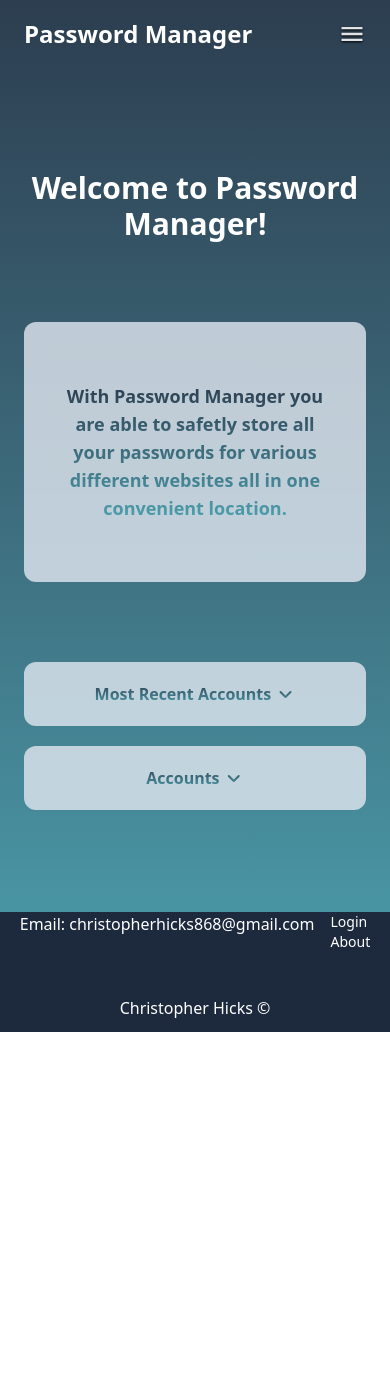
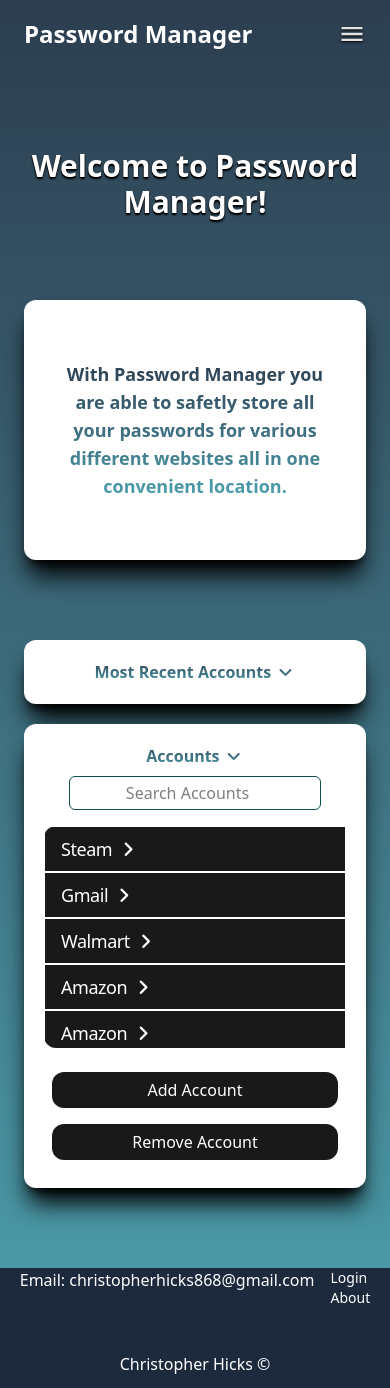
Before and after one commit to Christopher868/password-manager, a website built with Vite: page frontend/index.html in a window 390 px wide. Before the commit the page ends 1032 px from the top, so only its background shows below. Built offline with nearby package versions, Linux system fonts and the light colour scheme.

Commit message:
Finished main section of html and added functions.js file

```diff
--- a/frontend/index.html
+++ b/frontend/index.html
@@ -39,10 +39,10 @@
       <!-- Website Introduction -->
       <section class="flex flex-col xl:flex-row justify-center items-center gap-y-20 gap-x-30 my-20 xl:my-30 px-6 xl:px-20 text-white">
         <div class="max-w-100">
-          <h2 class="text-3xl lg:text-4xl text-center font-bold text-blue-">Welcome to Password Manager!</h2>
+          <h2 class="text-3xl lg:text-4xl text-center font-bold text-shadow-black text-shadow-sm">Welcome to Password Manager!</h2>
         </div>
 
-        <div class="max-w-100 bg-slate-200/80 p-10 py-15 rounded-xl">
+        <div class="max-w-100 bg-white p-10 py-15 rounded-xl shadow-black shadow-xl">
           <p class="text-lg lg:text-xl text-center font-bold bg-linear-to-b from-[#2c3e50] to-[#4ca1af] text-transparent bg-clip-text">
             With Password Manager you are able to safetly store all your passwords for various different websites
             all in one convenient location.
@@ -55,38 +55,47 @@
       <section class=" w-full h-fit flex flex-row wrap gap-x-10 gap-y-5 sm:gap-y-10 flex-wrap justify-center items-start px-6 mb-20 sm:mb-30">
 
         <!-- Recent Accounts Section -->
-        <div class="w-full h-fit max-w-2xl bg-slate-200/80 p-5 rounded-xl text-center">
+        <div class="w-full h-fit max-w-2xl bg-white shadow-black shadow-xl p-5 rounded-xl text-center">
           <h3 id="recent-accounts-btn" class="text-center text-md sm:text-xl font-bold bg-linear-to-b from-[#2c3e50] to-[#4ca1af] text-transparent bg-clip-text hover:cursor-pointer">Most Recent Accounts <i class="fa fa-angle-down"></i></h3>
 
-          <!-- Recent Passwords Container -->
-          <div id="recent-accounts" class="h-0 flex flex-col items-center font-medium text-black overflow-hidden">
-            <ul class="w-full p-3 flex flex-col gap-6 items-center border-t text-lg tracking-tight text-white">
-              <li class="account border rounded-xl py-1 px-8 bg-linear-to-b from-[#2c3e50] to-[#4ca1af] grow w-50 truncate"><a class="hover:text-blue-400" href="#">Steam</a></li>
-              <li class="border rounded-xl py-1 px-8 bg-linear-to-b from-[#2c3e50] to-[#4ca1af] grow w-50 truncate"><a class="hover:text-blue-400" href="#">Google</a></li>
-              <li class="border rounded-xl py-1 px-8 bg-linear-to-b from-[#2c3e50] to-[#4ca1af] grow w-50 truncate"><a class="hover:text-blue-400" href="#">Epic Games</a></li>
-              <li></li>
-              <li></li>
+          <!-- Recent Accounts Container -->
+          <div id="recent-accounts" class="h-0 flex flex-col items-center font-medium text-black overflow-auto">
+            <ul class="w-full grid grid-cols-1 items-center text-lg text-left tracking-tight text-white bg-black/90 rounded-l-xl overflow-auto" >
+              <a class="shadow-black hover:shadow-md hover:text-blue-400" href="#"><li class="border py-2 px-4 truncate">Steam <i class="fa fa-angle-right"></i></li></a>
+              <a class="shadow-black hover:shadow-md hover:text-blue-400" href="#"><li class="border py-2 px-4 truncate">Google <i class="fa fa-angle-right"></i></li></a>
+              <a class="shadow-black hover:shadow-md hover:text-blue-400" href="#"><li class="border py-2 px-4 truncate">Epic Games <i class="fa fa-angle-right"></i></li></a>
             </ul>
           </div>
         </div>
 
         <!-- Accounts -->
-        <div class="w-full max-w-2xl h-fit flex flex-col justify-center items-center bg-slate-200/80 p-5 rounded-xl">
+        <div class="w-full max-w-2xl h-fit flex flex-col justify-center items-center bg-white shadow-black shadow-xl p-5 rounded-xl">
           <h3 id="accounts-btn" class="text-center w-full text-md sm:text-xl font-bold bg-linear-to-b from-[#2c3e50] to-[#4ca1af] text-transparent bg-clip-text hover:cursor-pointer">Accounts <i class="fa fa-angle-down"></i></h3>
-          <div id="accounts-container" class="w-full max-h-100 h-0 flex flex-col justify-center items-center gap-4 overflow-y-scroll">
-            <input id="search-accounts" class="w-5/6 border border-teal-900 rounded-sm focus:outline-none text-center py-1" type="search" placeholder="Search Accounts">
-            <ul class="w-full font-medium p-3 flex flex-row flex-wrap gap-6 justify-center items-center border-t text-lg text-center tracking-tight text-white">
-              <li class="account border rounded-xl py-1 px-8 bg-linear-to-b from-[#2c3e50] to-[#4ca1af] grow w-50 truncate"><a class="hover:text-blue-400" href="#">Steam</a></li>
-              <li class="account border rounded-xl py-1 px-8 bg-linear-to-b from-[#2c3e50] to-[#4ca1af] grow w-50 truncate"><a class="hover:text-blue-400" href="#">Gmail</a></li>
-              <li class="account border rounded-xl py-1 px-8 bg-linear-to-b from-[#2c3e50] to-[#4ca1af] grow w-50 truncate"><a class="hover:text-blue-400" href="#">Walmart</a></li>
-              <li class="account border rounded-xl py-1 px-8 bg-linear-to-b from-[#2c3e50] to-[#4ca1af] grow w-50 truncate"><a class="hover:text-blue-400" href="#">Amazon</a></li>
-              <li class="account border rounded-xl py-1 px-8 bg-linear-to-b from-[#2c3e50] to-[#4ca1af] grow w-50 truncate"><a class="hover:text-blue-400" href="#">Amazon</a></li>
-              <li class="account border rounded-xl py-1 px-8 bg-linear-to-b from-[#2c3e50] to-[#4ca1af] grow w-50 truncate"><a class="hover:text-blue-400" href="#">Amazon</a></li>
-              <li class="account border rounded-xl py-1 px-8 bg-linear-to-b from-[#2c3e50] to-[#4ca1af] grow w-50 truncate"><a class="hover:text-blue-400" href="#">Amazon</a></li>
-              <li class="account border rounded-xl py-1 px-8 bg-linear-to-b from-[#2c3e50] to-[#4ca1af] grow w-50 truncate"><a class="hover:text-blue-400" href="#">Amazon</a></li>
-              <li class="account border rounded-xl py-1 px-8 bg-linear-to-b from-[#2c3e50] to-[#4ca1af] grow w-50 truncate"><a class="hover:text-blue-400" href="#">Amazon</a></li>
+
+          <!-- Account container and list of accounts -->
+          <div id="accounts-container" class="w-full max-h-100 h-100 flex flex-col items-center gap-4 overflow-y-auto">
+            <input id="search-accounts" class="w-5/6 border border-teal-900 rounded-md focus:outline-none shadow-black hover:shadow-sm focus:shadow-md text-center py-1 mt-2" type="search" placeholder="Search Accounts">
+            <ul class="w-full h-fit bg-black/90 rounded-l-xl font-medium grid grid-cols-1 text-lg text-left tracking-tight text-white overflow-auto">
+              <a class="shadow-black hover:shadow-md hover:text-blue-400" href="#"><li class="account border py-2 px-4 truncate">Steam <i class="fa fa-angle-right"></i></li></a>
+              <a class="shadow-black hover:shadow-md hover:text-blue-400" href="#"><li class="account border py-2 px-4 truncate">Gmail <i class="fa fa-angle-right"></i></li></a>
+              <a class="shadow-black hover:shadow-md hover:text-blue-400" href="#"><li class="account border py-2 px-4 truncate">Walmart <i class="fa fa-angle-right"></i></li></a>
+              <a class="shadow-black hover:shadow-md hover:text-blue-400" href="#"><li class="account border py-2 px-4 truncate">Amazon <i class="fa fa-angle-right"></i></li></a>
+              <a class="shadow-black hover:shadow-md hover:text-blue-400" href="#"><li class="account border py-2 px-4 truncate">Amazon <i class="fa fa-angle-right"></i></li></a>
+              <a class="shadow-black hover:shadow-md hover:text-blue-400" href="#"><li class="account border py-2 px-4 truncate">Amazon <i class="fa fa-angle-right"></i></li></a>
+              <a class="shadow-black hover:shadow-md hover:text-blue-400" href="#"><li class="account border py-2 px-4 truncate">Amazon <i class="fa fa-angle-right"></i></li></a>
+              <a class="shadow-black hover:shadow-md hover:text-blue-400" href="#"><li class="account border py-2 px-4 truncate">Amazon <i class="fa fa-angle-right"></i></li></a>
+              <a class="shadow-black hover:shadow-md hover:text-blue-400" href="#"><li class="account border py-2 px-4 truncate">Amazon <i class="fa fa-angle-right"></i></li></a>
+              <a class="shadow-black hover:shadow-md hover:text-blue-400" href="#"><li class="account border py-2 px-4 truncate">Amazon <i class="fa fa-angle-right"></i></li></a>
+              <a class="shadow-black hover:shadow-md hover:text-blue-400" href="#"><li class="account border py-2 px-4 truncate">Amazon <i class="fa fa-angle-right"></i></li></a>
             </ul>
+
+            <!-- Button container for adding and removing accounts -->
+            <div class="w-full flex flex-wrap gap-4 p-2 text-white font-medium leading-5 whitespace-nowrap">
+              <a class="hover:cursor-pointer grow" href="#"><button type="button" class="bg-black/90 w-full py-2 px-4 rounded-xl shadow-black hover:shadow-md hover:text-blue-400">Add Account</button></a>
+              <a class="hover:cursor-pointer grow" href="#"><button type="button" class="bg-black/90 w-full py-2 px-4 rounded-xl shadow-black hover:shadow-md hover:text-blue-400">Remove Account</button></a>
+            </div>
           </div>
+
         </div>
       </section>
 
--- /dev/null
+++ b/frontend/src/functions.js
@@ -0,0 +1,13 @@
+export function changeArrowDirection(btn, header){
+     if(btn.innerHTML === `${header} <i class="fa fa-angle-down"></i>`){
+            btn.innerHTML = `${header} <i class="fa fa-angle-up"></i>`;
+        } else {
+            btn.innerHTML = `${header} <i class="fa fa-angle-down"></i>`;
+        }
+}
+
+export function toggleClasses(element, payloads){
+    payloads.forEach((payload) => {
+        element.classList.toggle(payload)
+    });
+}
--- a/frontend/src/index.js
+++ b/frontend/src/index.js
@@ -1,3 +1,5 @@
+import { changeArrowDirection, toggleClasses } from "./functions"
+
 const menuCloseBtn = document.querySelector('#menu-close-btn')
 const menuBtn = document.querySelector('#menu-btn')
 const collapsingMenu = document.querySelector('#collapsing-menu')
@@ -9,8 +11,9 @@ const accountsContainer = document.querySelector('#accounts-container')
 
 const accounts = document.querySelectorAll('.account')
 
-// Event Listener for document
+
 document.addEventListener('click', (e) => {
+
     // opens and closes side menu
     if(e.target.closest('ul') !== collapsingMenu && e.target.closest('svg') !== menuBtn || e.target.closest('svg') === menuCloseBtn || e.target.closest('svg') === menuBtn && collapsingMenu.classList.contains('w-40')){
        collapsingMenu.classList.replace('w-40', 'w-0')
@@ -19,29 +22,37 @@ document.addEventListener('click', (e) => {
     }
 
 
-    // Opens and closes recent accounts section
+    // Opens and closes recent accounts and accounts section. Also changes arrow direction
     if(e.target.closest('h3') === recentAccountsBtn){
-        recentAccounts.classList.toggle('h-0')
-        recentAccounts.classList.toggle('mt-3')
+        toggleClasses(recentAccounts, ['h-0', 'h-100', 'mt-3'])
+        changeArroDirection(recentAccountsBtn, 'Most Recent Accounts');
     }
 
-    // Opens and closes accounts section
     if(e.target.closest('h3') === accountsBtn){
-        accountsContainer.classList.toggle('h-0')
-        accountsContainer.classList.toggle('p-5')
+        toggleClasses(accountsContainer, ['h-0', 'h-100'])
+        changeArrowDirection(accountsBtn, 'Accounts');
     }
-
 })
 
 
-// Closes side menu after reaching sm breakpoint
 window.addEventListener('resize', () => {
+
+    // Collapses side menu at sm breakpoint
     if(window.innerWidth >= 640){
         collapsingMenu.classList.replace('w-40', 'w-0');
     }
+
+    // auto opens recent accounts and accounts at certain breakpoint
+    if(window.innerWidth >= 1433){
+        recentAccounts.classList.replace('h-0', 'h-100');
+        recentAccounts.classList.add('mt-3');
+
+        accountsContainer.classList.replace('h-0', 'h-100');
+        accountsContainer.classList.add('p-5');
+    }
 })
 
-// Accounts filter
+// Uses search bar to filter accounts
 searchAccounts.addEventListener('input', (e) => {
     accounts.forEach(account => {
         if(!account.innerText.toLowerCase().includes(searchAccounts.value.toLowerCase())){
```
